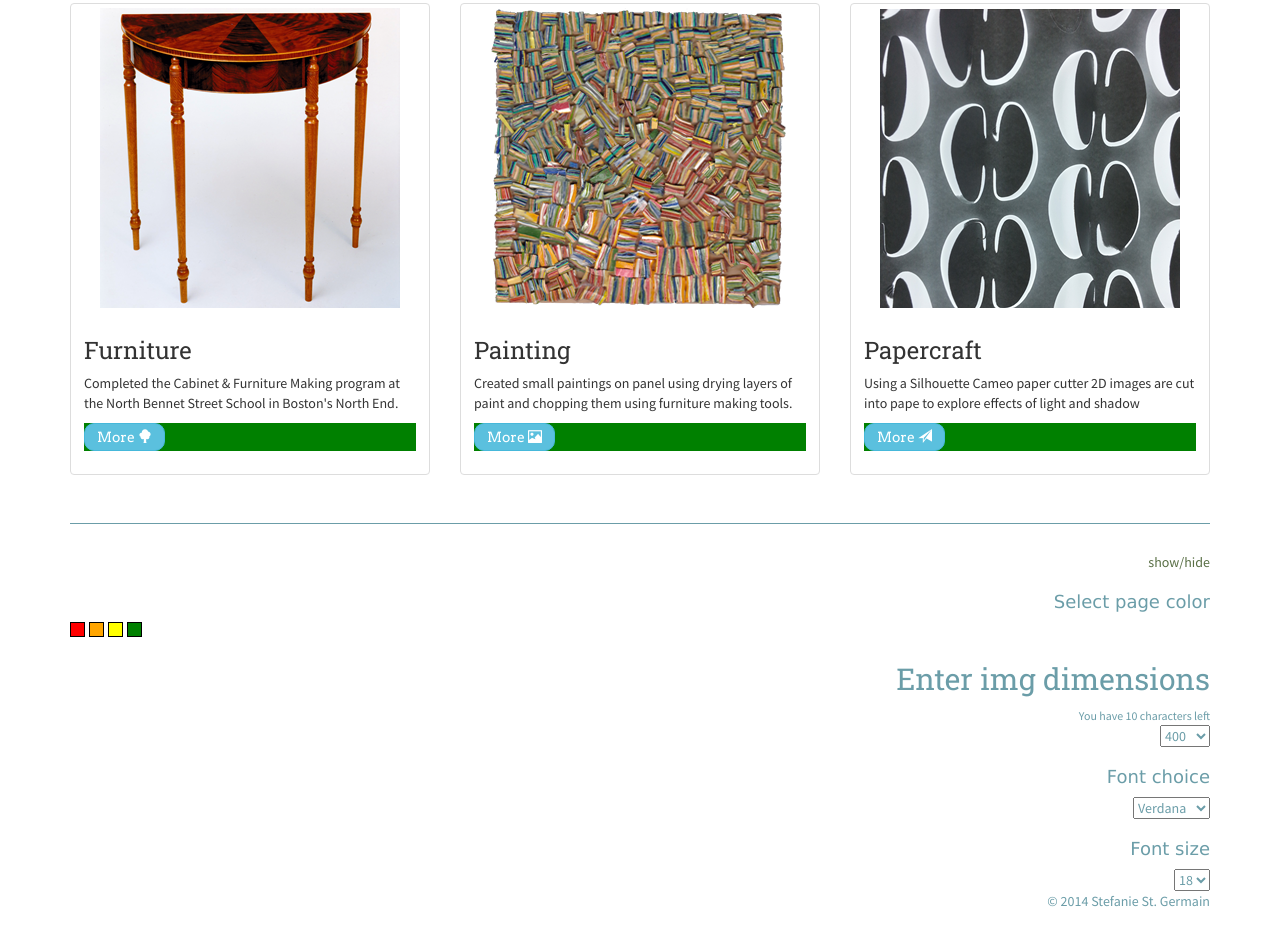
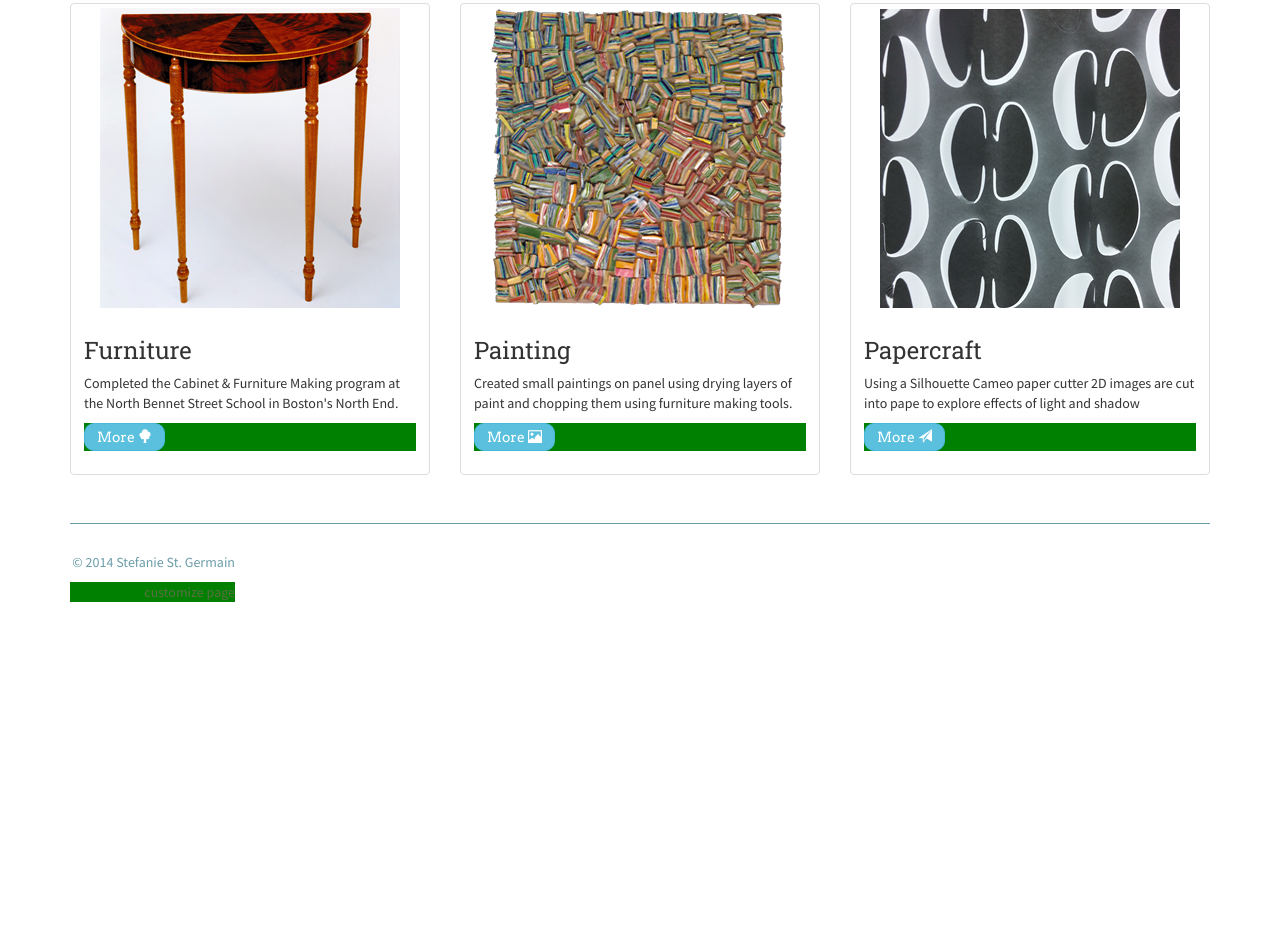
Before and after one commit to stg3rma/stg3rma.github.io, a plain HTML site: page index.html in a window 1280 px wide. Shown: the part 425-1370 px from the top of the page. After the commit the page ends 1093 px from the top, so only its background shows below. Drawn offline with Linux system fonts and the light colour scheme.

Commit message:
fix change background color; add panel for menu; start closed

```diff
--- a/css/custom.css
+++ b/css/custom.css
@@ -7,18 +7,22 @@
     border:1px solid black;
 }
 
-#red {
-    background-color:red;
+#gray {
+    background-color: #D5D6DD;
 }
 
-#orange {
-    background-color:orange;
+#tan {
+    background-color: #B99B64;
 }
 
-#yellow {
-    background-color:yellow;
+#blue {
+    background-color: #A1AFAE;
 }
 
 #green {
-    background-color:green;
+    background-color:#7A7D45;
 }
+
+#white{
+   background-color:#FFF;
+}
--- a/index.html
+++ b/index.html
@@ -139,18 +139,29 @@
 
         <!-- FOOTER -->
         <footer>
-            <a id="showhidepagesetup" href="#">show/hide</a>
-        <div style="display: block;" id="page-setup">
-          <h2 style="font-family: Verdana; font-size: 18px;" class="change-font">Select page color</h2>
-          <div class="color-choice" id="red"></div>
-          <div class="color-choice" id="orange"></div>
-          <div class="color-choice" id="yellow"></div>
+          <div class="row">
+            <div class="col-sm-6 col-md-2">
+              <p>© 2014 Stefanie St. Germain</p>
+              <p><a id="showhidepagesetup" href="#">customize page</a><p>
+            </div>
+            <div  class="col-sm-6 col-md-10" id="page-setup">
+
+              <div class="panel panel-default">
+                <div  class="panel-body">
+                  <div class="row">
+
+              <div class="col-sm-4 col-md-3">
+                <h3 style="font-family: Verdana; font-size: 18px;" class="change-font">Select page color</h3>
+                <div class="color-choice" id="blue"></div>
+                <div class="color-choice" id="gray"></div>
+                <div class="color-choice" id="tan"></div>
                 <div class="color-choice" id="green"></div>
+                <div class="color-choice" id="white"></div>
+                <br>
+             </div>
+            <div class="col-sm-4 col-md-3">
+            <h3 id="change-font">Change img dimensions</h3>
 
-          <br>
-
-      <h2 id="change-font">Enter img dimensions</h2>
-      <small>You have <span id="characters-left">10</span> characters left</small><br>
             <select class="img-dimension ">
               <option selected="selected" value="200">200</option>
               <option selected="selected" value="400">400</option>
@@ -158,31 +169,36 @@
               <option value="960">960</option>
               <option value="1024">1024</option>
             </select>
-
-
-          <h2 style="font-family: Verdana; font-size: 18px;" class="change-font">Font choice</h2>
+            </div>
+<div class="col-sm-4 col-md-3">
+                <h3 style="font-family: Verdana; font-size: 18px;" class="change-font">Font choice</h3>
             <select id="fc">
                   <option value="Arial">Arial</option>
                   <option selected="selected" value="Verdana ">Verdana </option>
                   <option value="Georgia">Georgia </option>
                   <option value="Helvetica">Helvetica</option>
               </select>
-
-        <h2 style="font-family: Verdana; font-size: 18px;" class="change-font">Font size</h2>
+</div>
+<div class="col-sm-4 col-md-3">
+              <h3 style="font-family: Verdana; font-size: 18px;" class="change-font">Font size</h3>
             <select id="fs">
                   <option value="14">14</option>
                   <option value="16">16</option>
                   <option selected="selected" value="18">18</option>
 
               </select>
+ </div>
+
+                </div>
+              </div>
+                </div>
+              </div>
+            </div>
 
 
-
-        </div>
-          <p>© 2014 Stefanie St. Germain</p>
         </footer>
 
-    </div>
+
 
 
 
--- a/js/application.js
+++ b/js/application.js
@@ -1,6 +1,7 @@
 
    $(document).ready(function(){
       console.log("Document loaded!"); //for debugging
+              $('#page-setup').hide(); //start out hidden
       $('nav').fadeOut(2000).fadeIn(500); //chained functions
       $('footer').slideUp(2000).slideDown(1000);
       $('#carousel-home').css({
@@ -86,10 +87,12 @@
    });//end if/else
 
    //show/hide
+
+
       $('a#showhidepagesetup').click(function() {
         $('#page-setup').toggle('slow', function(){
         });
-    }); //end show/hid
+    }); //end show/hide
 
     $('.color-choice').click(function() {
 
@@ -97,15 +100,49 @@
         var color_selection = $(this).attr('id');
         console.log("color selected is:" + color_selection); //for debugging
         // Set the page to be that color
-       $('html').css('background', color_selection);
+
+
+       //$('html').css({'background', color_selection });
         if(color_selection == 'green'){
           console.log("inside green if");
-          $('html').css({
-         backgroundColor: 'green'
-      }); //end css
+          $('body').css({
+
+         backgroundColor: "#7A7D45"
+          }); //end css
+        }
+        if(color_selection == 'blue'){
+          console.log("inside blue if");
+          $('body').css({
+
+         backgroundColor: "#A1AFAE"
+          }); //end css
+        }
+        if(color_selection == 'tan'){
+          console.log("inside tan if");
+          $('body').css({
+
+         backgroundColor: "#B99B64"
+          }); //end css
+        }
+         if(color_selection == 'gray'){
+          console.log("inside gray if");
+          $('body').css({
+
+         backgroundColor: "#D5D6DD"
+          }); //end css
+        }
+                 if(color_selection == 'white'){
+          console.log("inside white if");
+          $('body').css({
+
+         backgroundColor: "#FFF"
+          }); //end css
         }
 
     });
+
+
+
 
    $("#fc").change(function() {
 
```
Lines whose indentation alone changed are shown as unchanged.
